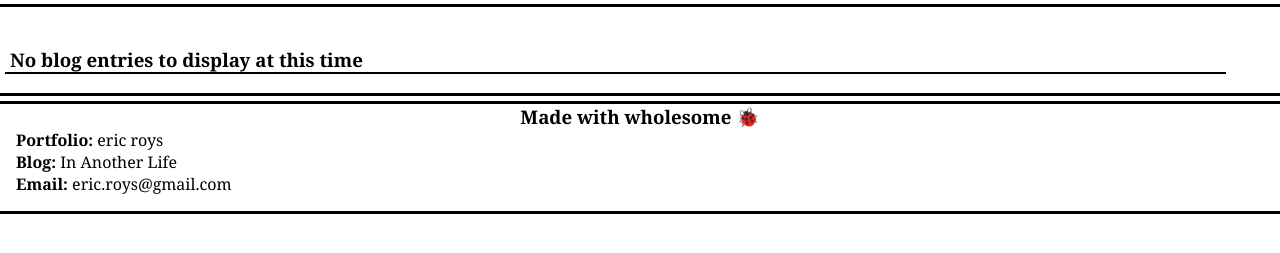
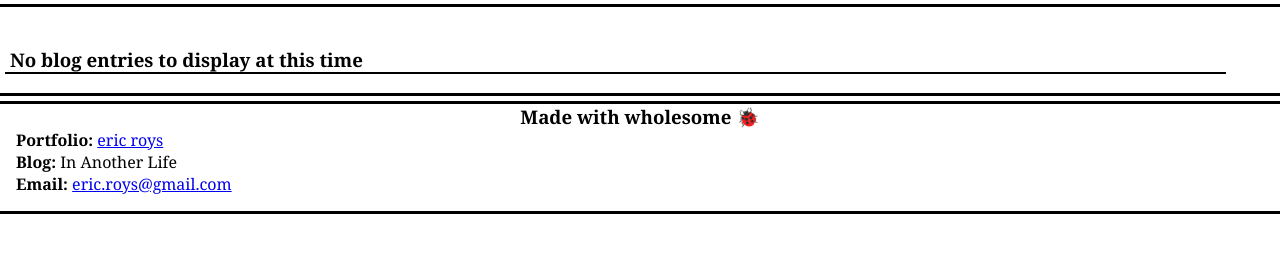
Before and after one commit to ericroys-school/simple-blog, a plain HTML site: page blog.html in a window 1280 px wide. Shown: the part 57-310 px from the top of the page. Drawn offline with Linux system fonts and the light colour scheme.

Commit message:
add links in blog html

```diff
--- a/blog.html
+++ b/blog.html
@@ -54,9 +54,9 @@
         <article>
             <nav>
                 <ul>
-                <li><span>Portfolio:</span> eric roys</li>
-                <li><span>Blog:</span> In Another Life</li>
-                <li><span>Email:</span> eric.roys@gmail.com</li>
+                <li><span>Portfolio:  </span><a href="https://ericroys-school.github.io/intro_portfolio">eric roys</a></li>
+                <li><span>Blog:  </span> In Another Life</li>
+                <li><span>Email:  </span><a href="mailto:eric.roys@gmail.com">eric.roys@gmail.com</a></li>
                 </ul>
             </nav>
         </article>
```
